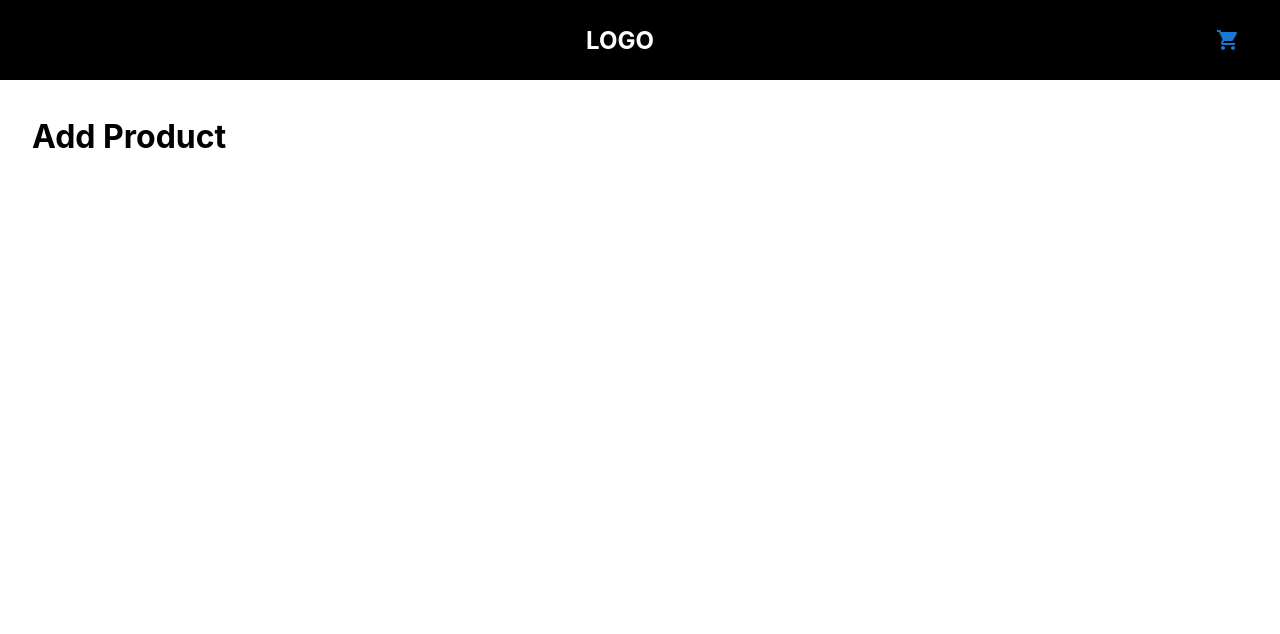
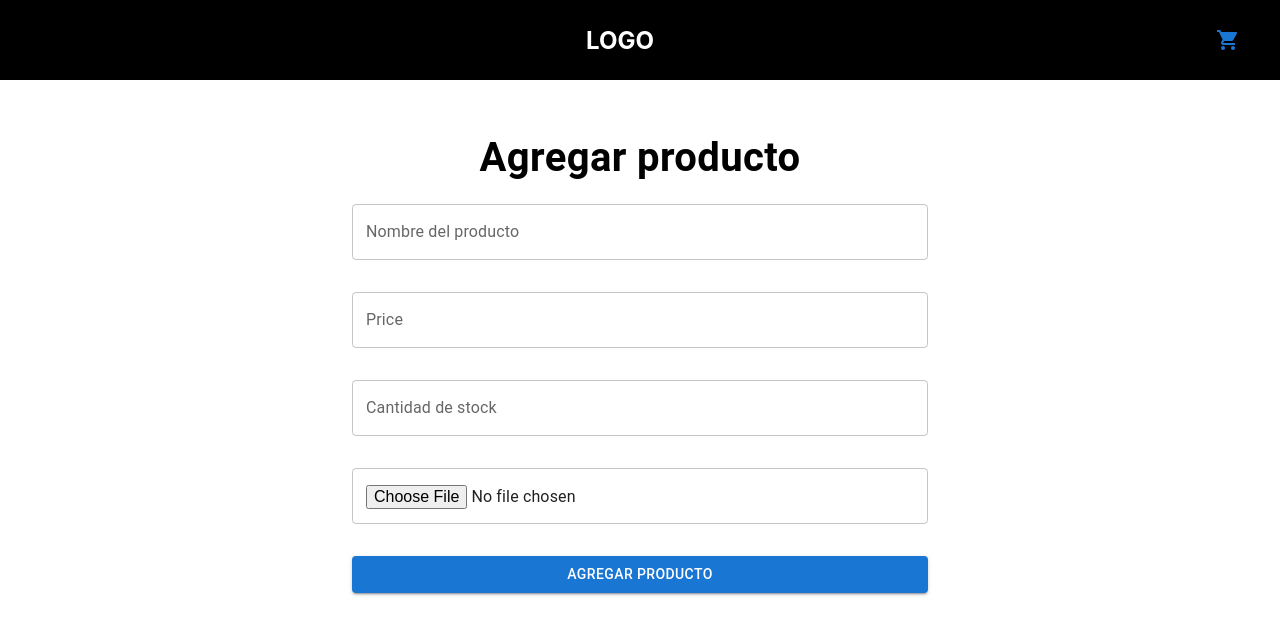
Before and after one commit to Sashaejarque/bekka-store, a Next.js app: page /admin/products/add in a window 1280 px wide. Shown: the top 634 px of the page. Built offline with nearby package versions, Linux system fonts and the light colour scheme; no server answers; sample sign-in values are in the browser's storage.

Commit message:
Added layout for add product feature

```diff
--- a/src/components/InputPassword/InputPassword.tsx
+++ b/src/components/InputPassword/InputPassword.tsx
@@ -17,7 +17,7 @@ const InputPassword: FC<InputPasswordProps> = ({
               Password
             </InputLabel>
             <OutlinedInput
-              id="outlined-adornment-password"
+              id="password"
               label="Password"
               type={showPassword ? "text" : "password"}
               value={state}
--- /dev/null
+++ b/src/features/AddProduct/AddProduct.tsx
@@ -0,0 +1,116 @@
+import { Box, Button, Grid, TextField, Typography } from "@mui/material";
+import React, { useState } from "react";
+
+const AddProduct = () => {
+  const [formState, setFormState] = useState({
+    name: "",
+    price: "",
+    stock: "",
+    image: "",
+  });
+
+  const handleSubmit = async () => {};
+
+  return (
+    <Box
+      sx={{
+        width: "100%",
+        display: "flex",
+        alignItems: "center",
+        justifyContent: "center",
+      }}
+      mt={4}
+    >
+      <Grid container item xs={12} md={6}>
+        <Grid item xs={12}>
+          <Typography
+            sx={{ fontWeight: 600, fontSize: 40, textAlign: "center" }}
+          >
+            Agregar producto
+          </Typography>
+        </Grid>
+        <Grid
+          container
+          item
+          xs={12}
+          alignItems="center"
+          justifyContent="center"
+        >
+          <TextField
+            id="name"
+            label="Nombre del producto"
+            onChange={(e) =>
+              setFormState({ ...formState, name: e.target.value })
+            }
+            sx={{ width: "100%", margin: 2 }}
+          />
+        </Grid>
+        <Grid
+          container
+          item
+          xs={12}
+          alignItems="center"
+          justifyContent="center"
+        >
+          <TextField
+            id="price"
+            label="Price"
+            type="number"
+            onChange={(e) =>
+              setFormState({ ...formState, price: e.target.value })
+            }
+            sx={{ width: "100%", margin: 2 }}
+          />
+        </Grid>
+        <Grid
+          container
+          item
+          xs={12}
+          alignItems="center"
+          justifyContent="center"
+        >
+          <TextField
+            id="stock"
+            label="Cantidad de stock"
+            type="number"
+            onChange={(e) =>
+              setFormState({ ...formState, stock: e.target.value })
+            }
+            sx={{ width: "100%", margin: 2 }}
+          />
+        </Grid>
+        <Grid
+          container
+          item
+          xs={12}
+          alignItems="center"
+          justifyContent="center"
+        >
+          <TextField
+            name="upload-photo"
+            type="file"
+            sx={{ width: "100%", margin: 2 }}
+          />
+        </Grid>
+
+        <Grid
+          container
+          item
+          xs={12}
+          alignItems="center"
+          justifyContent="center"
+        >
+          <Button
+            variant="contained"
+            sx={{ width: "100%", margin: 2 }}
+            onClick={() => console.log("FUNCANDO", formState)}
+          >
+            Agregar producto
+          </Button>
+        </Grid>
+      </Grid>
+    </Box>
+  );
+};
+
+export default AddProduct;
--- a/src/features/Login/Login.tsx
+++ b/src/features/Login/Login.tsx
@@ -49,7 +49,7 @@ const LoginUI = () => {
           justifyContent="center"
         >
           <TextField
-            id="outlined-required"
+            id="email"
             label="Email"
             onChange={(e) =>
               setFormState({ ...formState, email: e.target.value })
--- a/src/models/Product.ts
+++ b/src/models/Product.ts
@@ -3,4 +3,5 @@ export default interface Products {
   name: string;
   price: number;
   image: string;
+  stock?: number;
 }
--- a/src/pages/admin/products/add.tsx
+++ b/src/pages/admin/products/add.tsx
@@ -1,12 +1,13 @@
 import React from "react";
+import AddProduct from "../../../features/AddProduct/AddProduct";
 import LayoutPrivateRoute from "../../../templates/Layout/LayoutPrivateRoute";
 
-const AddProduct = () => {
+const AddProductPage = () => {
   return (
     <LayoutPrivateRoute>
-      <h1>Add Product</h1>
+      <AddProduct />
     </LayoutPrivateRoute>
   );
 };
 
-export default AddProduct;
+export default AddProductPage;
```
Also changed, not shown: src/features/AddProduct/services/uploadImage.ts (added, +21 -0 lines), src/features/backoffice/Backoffice.tsx (added, +46 -0 lines), src/pages/admin/index.tsx (+4 -40 lines).
